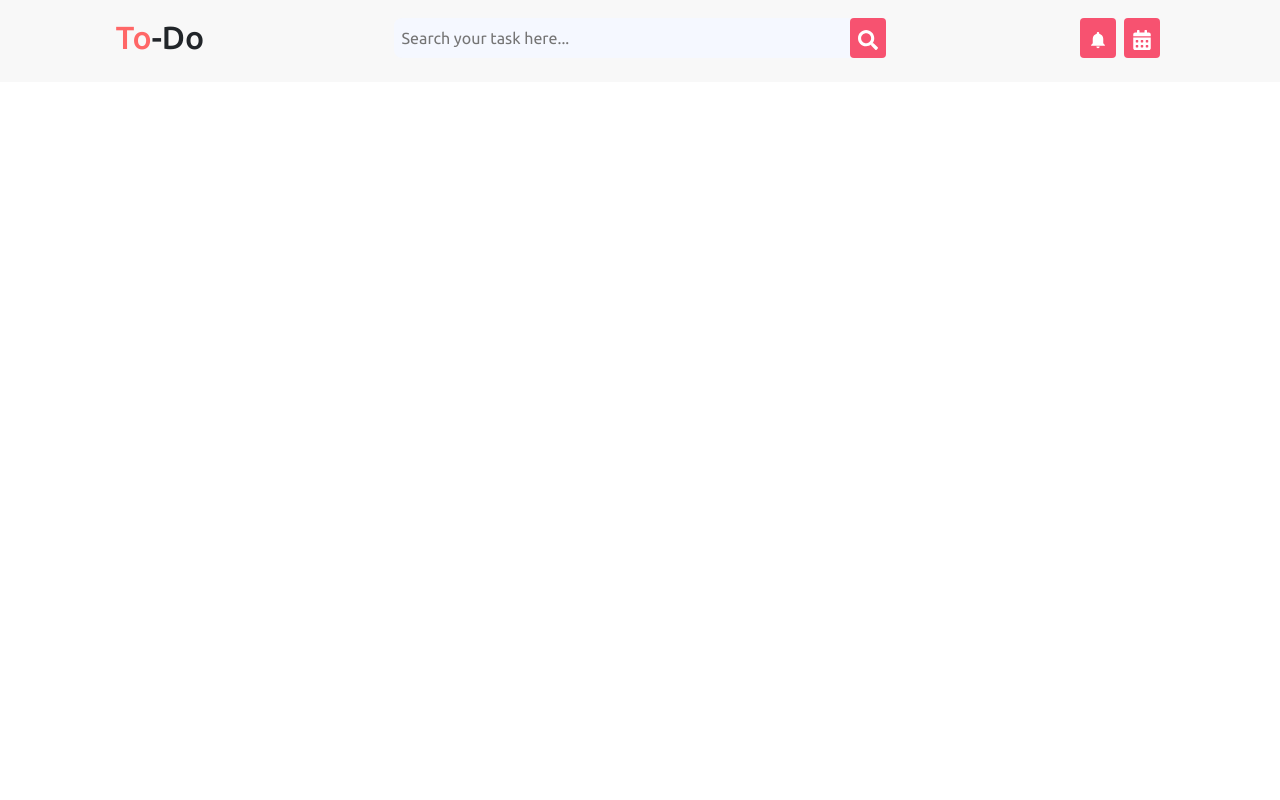
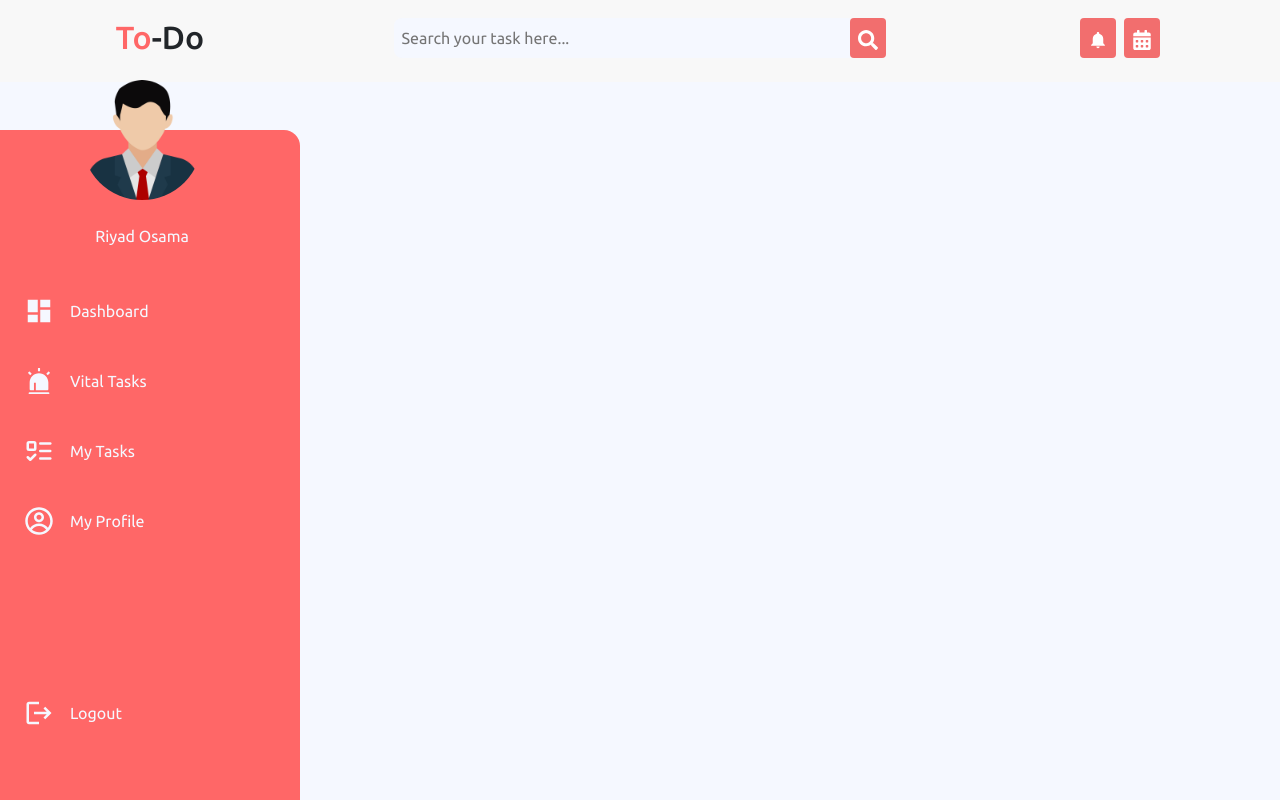
Before and after one commit to RiyadOsama/to-do-list-app, a React (Vite) app: page / in a window 1280 px wide. Built offline with nearby package versions, Linux system fonts and the light colour scheme.

Commit message:
✨ feat:  Added The Sidebar

```diff
--- a/package.json
+++ b/package.json
@@ -15,6 +15,7 @@
     "react-bootstrap": "^2.10.10",
     "react-dom": "^19.1.1",
     "react-icons": "^5.5.0",
+    "react-router-dom": "^7.9.1",
     "styled-components": "^6.1.19"
   },
   "devDependencies": {
--- a/src/App.jsx
+++ b/src/App.jsx
@@ -1,4 +1,5 @@
 import Navbar from "./components/organisms/Navbar";
+import Sidebar from "./components/organisms/Sidebar";
 import Login from "./pages/authentication/Login";
 import Register from "./pages/authentication/Register";
 
@@ -8,6 +9,7 @@ function App() {
       {/* <Register /> */}
       {/* <Login /> */}
       <Navbar />
+      <Sidebar />
     </>
   );
 }
--- a/src/components/atoms/Button.style.jsx
+++ b/src/components/atoms/Button.style.jsx
@@ -1,12 +1,12 @@
 import styled from "styled-components";
 
 const StyledButton = styled.button`
-  background-color: #f75270;
+  background-color: var(--secondaryColor);
   padding: 8px;
   border-radius: 4px;
   border: none;
   &:hover {
-    background-color: #dc143c;
+    background-color: var(--primaryColor);
   }
 `;
 
--- a/src/components/organisms/Navbar.jsx
+++ b/src/components/organisms/Navbar.jsx
@@ -3,17 +3,18 @@ import styles from "../../styles/navbar.module.css";
 import { FaSearch } from "react-icons/fa";
 import { IoMdNotifications } from "react-icons/io";
 import { FaCalendarAlt } from "react-icons/fa";
+import { Link } from "react-router-dom";
 
 function Navbar() {
   return (
     <div className={styles.topbar}>
       <div className="row mx-0">
         <div className="col-3">
-          <div className={styles.left}>
+          <Link className={`${styles.left} nav-link`}>
             <h2>
               <span className={styles.span}>To</span>-Do
             </h2>
-          </div>
+          </Link>
         </div>
         <div className="col-6">
           <div className={styles.center}>
--- /dev/null
+++ b/src/components/organisms/Sidebar.jsx
@@ -0,0 +1,46 @@
+import styles from "../../styles/sidebar.module.css";
+import avatar from "../../assets/images/sidebar/avatar.png";
+import { MdDashboard, MdLogout } from "react-icons/md";
+import { LuListTodo } from "react-icons/lu";
+import { AiFillAlert } from "react-icons/ai";
+import { CgProfile } from "react-icons/cg";
+import { Link } from "react-router-dom";
+
+function Sidebar() {
+  return (
+    <div className={styles.sidebar}>
+      <Link className={`${styles.profile} nav-link`}>
+        <div>
+          <img src={avatar} alt="avatar" />
+        </div>
+        <span>Riyad Osama</span>
+      </Link>
+      <div className={styles.pages}>
+        <Link className={`${styles.icon} nav-link`}>
+          <MdDashboard size={30} />
+          <span>Dashboard</span>
+        </Link>
+        <Link className={`${styles.icon} nav-link`}>
+          <AiFillAlert size={30} />
+          <span>Vital Tasks</span>
+        </Link>
+        <Link className={`${styles.icon} nav-link`}>
+          <LuListTodo size={30} />
+          <span>My Tasks</span>
+        </Link>
+        <Link className={`${styles.icon} nav-link`}>
+          <CgProfile size={30} />
+          <span>My Profile</span>
+        </Link>
+      </div>
+      <div className={styles.logout}>
+        <Link className={`${styles.icon} nav-link`}>
+          <MdLogout size={30} />
+          <span>Logout</span>
+        </Link>
+      </div>
+    </div>
+  );
+}
+
+export default Sidebar;
--- a/src/main.jsx
+++ b/src/main.jsx
@@ -4,9 +4,12 @@ import "bootstrap/dist/css/bootstrap.min.css";
 import "bootstrap/dist/js/bootstrap.bundle.min.js";
 import App from "./App.jsx";
 import "./styles/globals.css";
+import { BrowserRouter } from "react-router-dom";
 
 createRoot(document.getElementById("root")).render(
   <StrictMode>
-    <App />
+    <BrowserRouter>
+      <App />
+    </BrowserRouter>
   </StrictMode>
 );
--- a/src/styles/globals.css
+++ b/src/styles/globals.css
@@ -13,3 +13,6 @@
 * {
   font-family: "Ubuntu", sans-serif;
 }
+body {
+  background-color: var(--backgroundColor);
+}
--- a/src/styles/navbar.module.css
+++ b/src/styles/navbar.module.css
@@ -33,9 +33,17 @@
 }
 
 .center input:focus {
-  box-shadow: -1px 1px 5px var(--titleColor);
+  box-shadow: -1px 1px 5px var(--secondaryColor);
 }
 
 .right {
   gap: 8px;
 }
+
+button svg {
+  transition: all 0.3s;
+}
+
+button:hover svg {
+  transform: scale(1.09);
+}
--- /dev/null
+++ b/src/styles/sidebar.module.css
@@ -0,0 +1,62 @@
+.sidebar {
+  background-color: var(--primaryColor);
+  width: 300px;
+  height: calc(100vh - 130.39px);
+  margin-top: 48px;
+  border-top-right-radius: 16px;
+  color: var(--backgroundColor);
+  position: relative;
+}
+
+.profile {
+  display: flex;
+  flex-direction: column;
+  justify-content: center;
+  align-items: center;
+  width: 120px;
+  margin: auto;
+  transform: translateX(-8px);
+}
+
+.profile img {
+  width: 100%;
+  border-radius: 50%;
+  margin-top: -50px;
+  margin-bottom: 24px;
+}
+
+.icon {
+  display: flex;
+  align-items: center;
+  margin: 8px auto;
+  padding: 16px 8px;
+  border-radius: 8px;
+  transition: all 0.3s;
+}
+
+.icon:hover {
+  background-color: #ffffff5b;
+}
+
+.icon svg {
+  transition: all 0.3s;
+}
+
+.icon:hover svg {
+  transform: scale(1.09);
+}
+
+.icon span {
+  margin-left: 16px;
+}
+
+.pages {
+  margin: 32px 16px;
+}
+
+.logout {
+  position: absolute;
+  bottom: 16px;
+  margin: 32px 16px;
+  width: 88.5%;
+}
```
Also changed, not shown: src/assets/images/sidebar/avatar.png (added), 1 other file (tests, documents, lock files or other folders).
